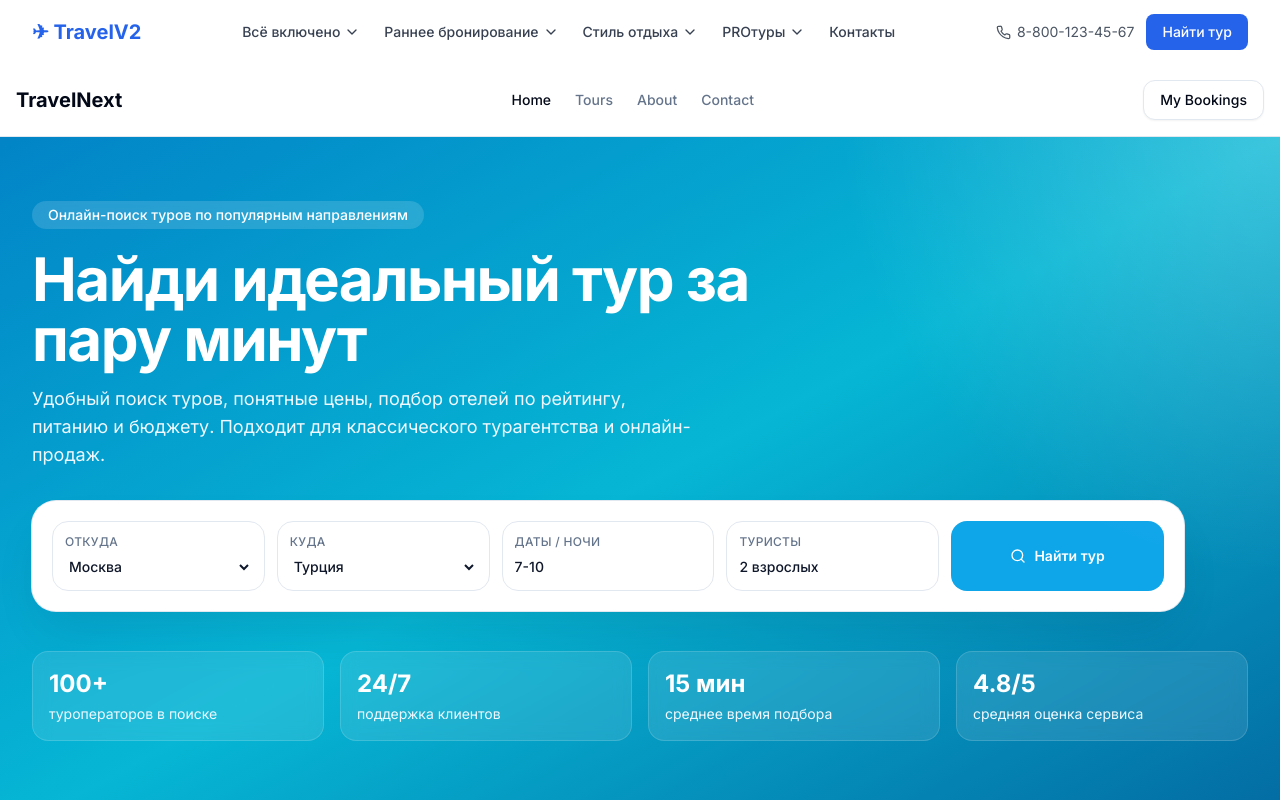
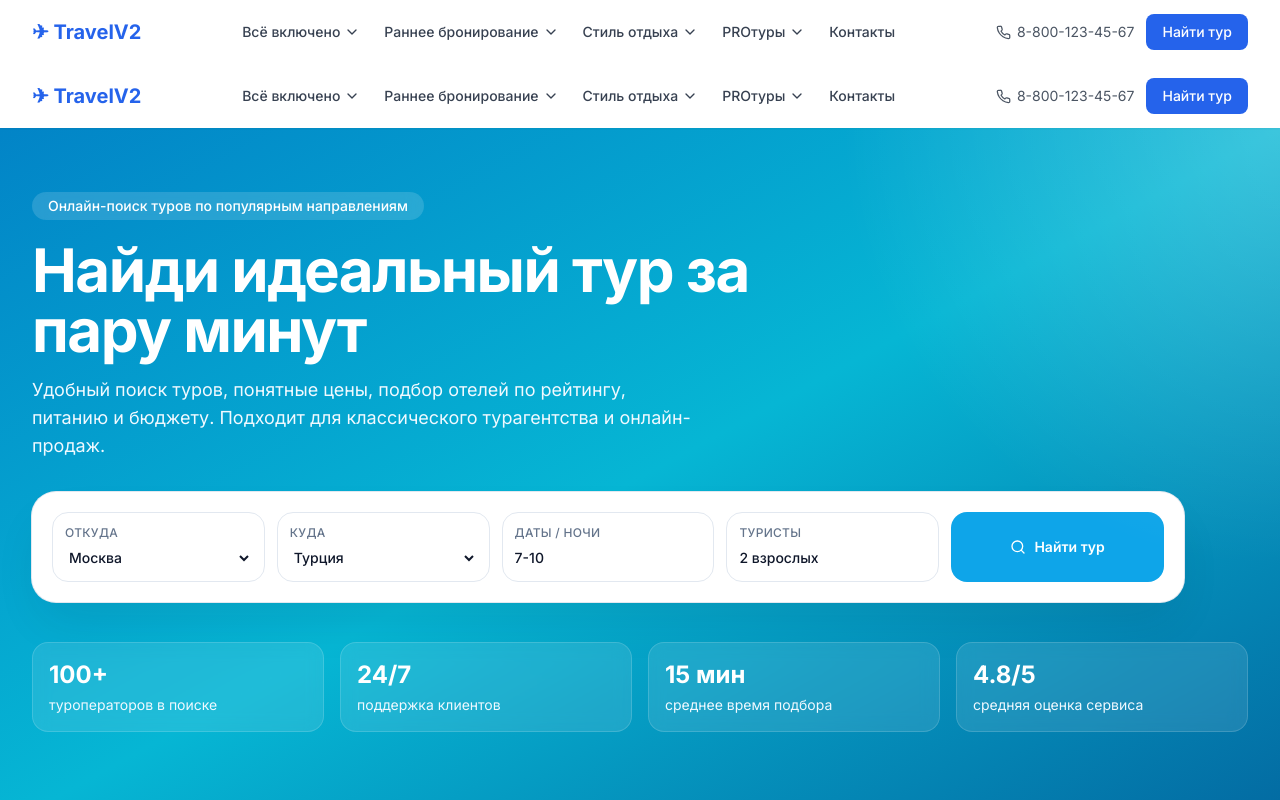
Before and after one commit to oagolubev-stack/travel_v2, a Next.js app: page / in a window 1280 px wide. Shown: the top 800 px of the page. Built offline with nearby package versions, Linux system fonts and the light colour scheme.

Commit message:
Update layout.tsx

```diff
--- a/src/app/(public)/layout.tsx
+++ b/src/app/(public)/layout.tsx
@@ -1,4 +1,4 @@
-import { Header } from "@/components/header";
+import Navbar from "@/components/Navbar/Navbar";
 import { Footer } from "@/components/footer";
 
 export default function PublicLayout({
@@ -8,7 +8,7 @@ export default function PublicLayout({
 }) {
   return (
     <>
-      <Header />
+      <Navbar />
       <main className="min-h-screen">{children}</main>
       <Footer />
     </>
```
